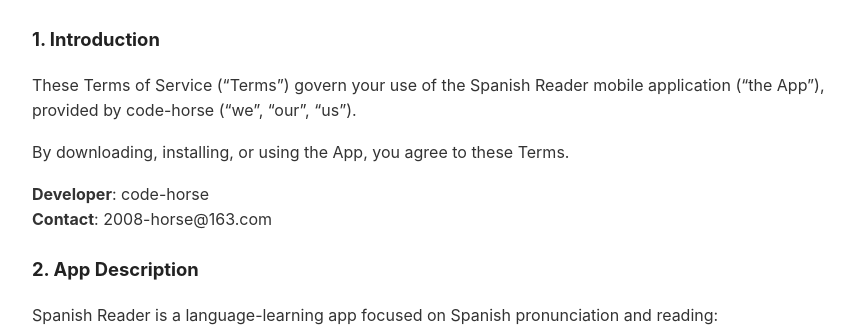
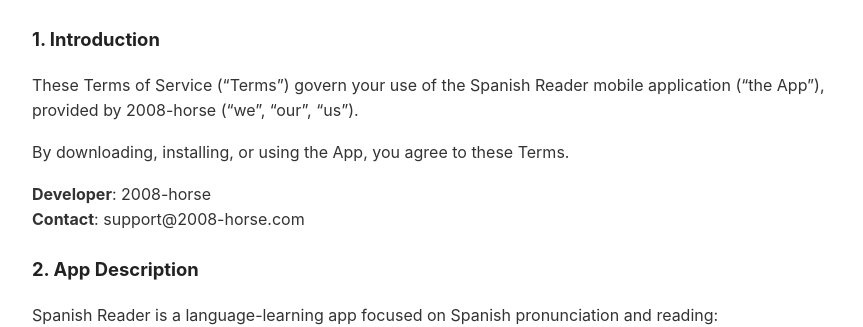
Before and after one commit to code-horse/spanish-reader-site, a Jekyll site: the page built from terms-of-service.md, in a window 1280 px wide and 1400 px high. Shown: the part 281-608 px from the top of the window, without its empty margins (208-1071 px from the left). Built offline with Jekyll 4.4.1, drawn with Linux system fonts in a browser that asks for light colours; some of the changed text lies outside the part shown.

Commit message:
Update developer contact information

```diff
--- a/terms-of-service.md
+++ b/terms-of-service.md
@@ -15,12 +15,12 @@ title: Terms of Service - Spanish Reader
 
 ### 1. Introduction
 
-These Terms of Service ("Terms") govern your use of the Spanish Reader mobile application ("the App"), provided by code-horse ("we", "our", "us").
+These Terms of Service ("Terms") govern your use of the Spanish Reader mobile application ("the App"), provided by 2008-horse ("we", "our", "us").
 
 By downloading, installing, or using the App, you agree to these Terms.
 
-**Developer**: code-horse
-**Contact**: 2008-horse@163.com
+**Developer**: 2008-horse
+**Contact**: support@2008-horse.com
 
 ### 2. App Description
 
@@ -63,7 +63,7 @@ Spanish Reader includes a browser and can open third-party websites. We do not c
 
 ### 7. Intellectual Property
 
-The App code, design, and product assets are owned by code-horse or licensed to us. You may not copy, redistribute, or commercially exploit the App without authorization.
+The App code, design, and product assets are owned by 2008-horse or licensed to us. You may not copy, redistribute, or commercially exploit the App without authorization.
 
 ### 8. Disclaimer
 
@@ -89,4 +89,4 @@ These Terms are governed by applicable laws in relevant jurisdictions, without p
 
 If you have questions about these Terms:
 
-- **Email**: 2008-horse@163.com
+- **Email**: support@2008-horse.com
```
Also changed, not shown: extension/help/en.md (+1 -1 lines), extension/privacy-policy.md (+3 -3 lines), extension/support.md (+1 -1 lines), privacy-policy.md (+3 -3 lines), support.md (+1 -1 lines).
